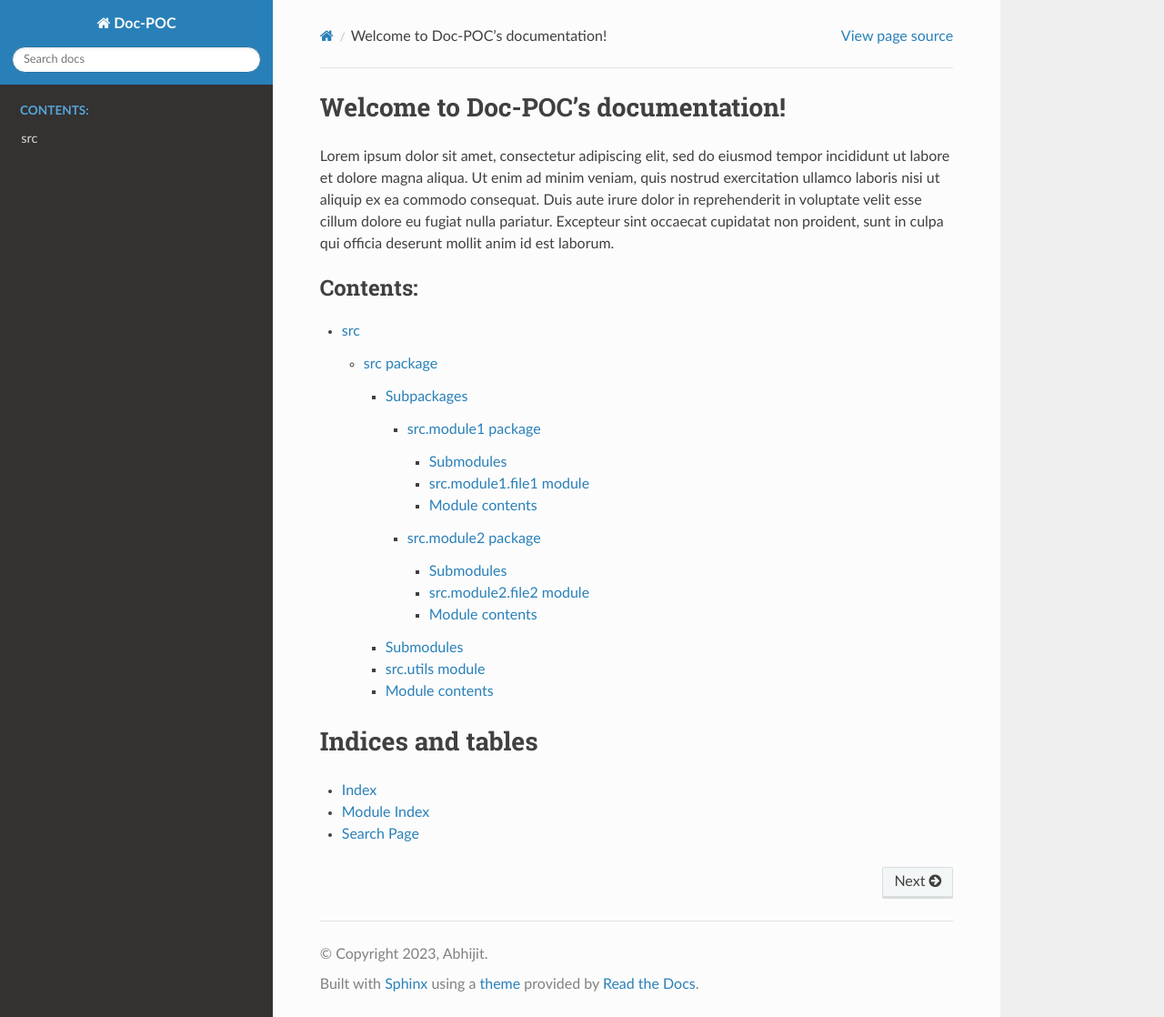
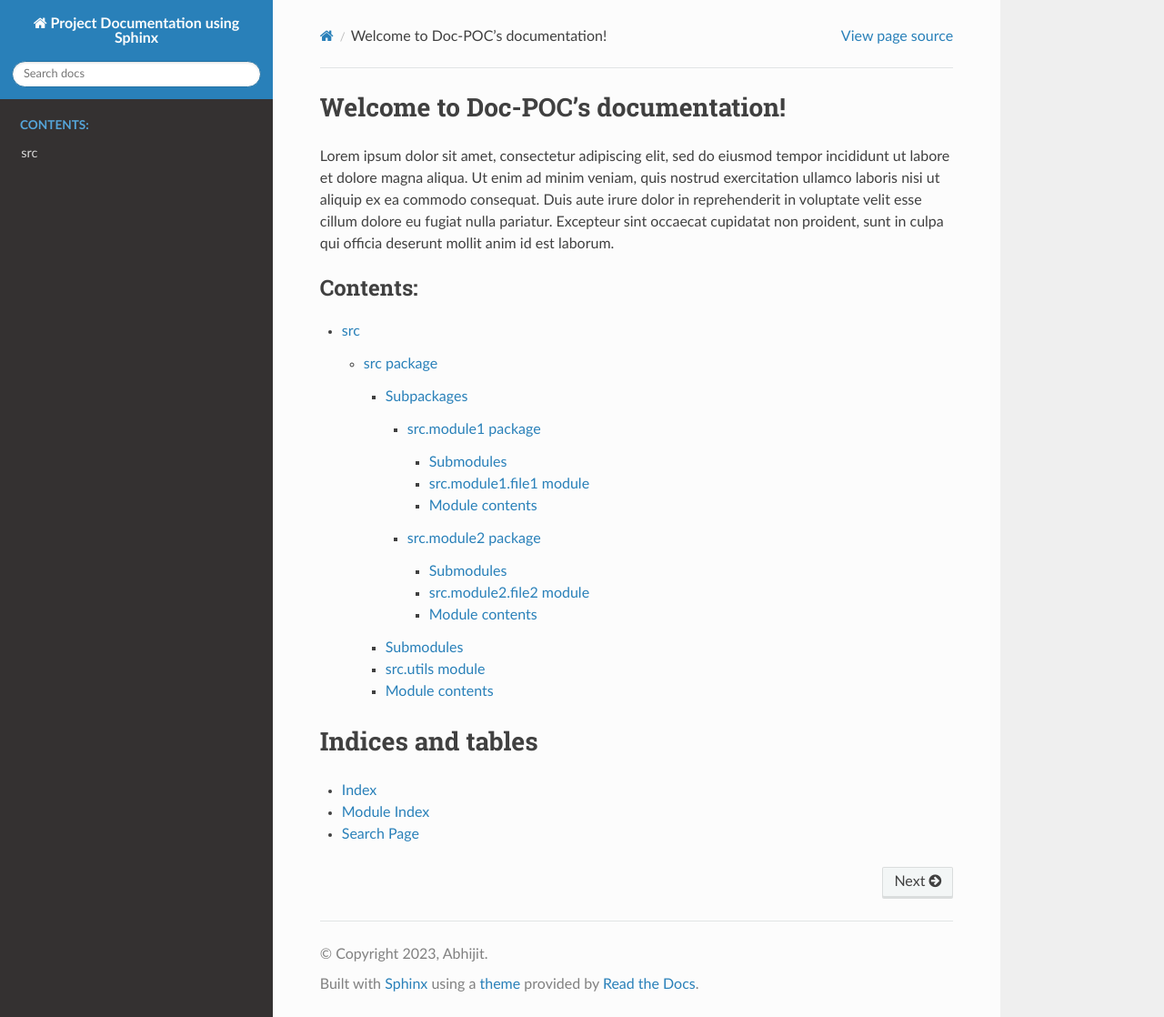
Before and after one commit to abhijitpaul0212/doc_poc, a Sphinx documentation site: the page built from docs/index.rst, in a window 1280 px wide and 1118 px high. Shown: the whole window at 91% size. Built offline with Sphinx 7.4.7 and the Read the Docs theme 2.0.0, drawn with Linux system fonts in a browser that asks for light colours.

Commit message:
Update conf.py

```diff
--- a/docs/conf.py
+++ b/docs/conf.py
@@ -10,7 +10,7 @@ sys.path.insert(0, os.path.abspath(".."))
 # -- Project information -----------------------------------------------------
 # https://www.sphinx-doc.org/en/master/usage/configuration.html#project-information
 
-project = 'Doc-POC'
+project = 'Project Documentation using Sphinx'
 copyright = '2023, Abhijit'
 author = 'Abhijit'
 release = '1.0.0'
```
